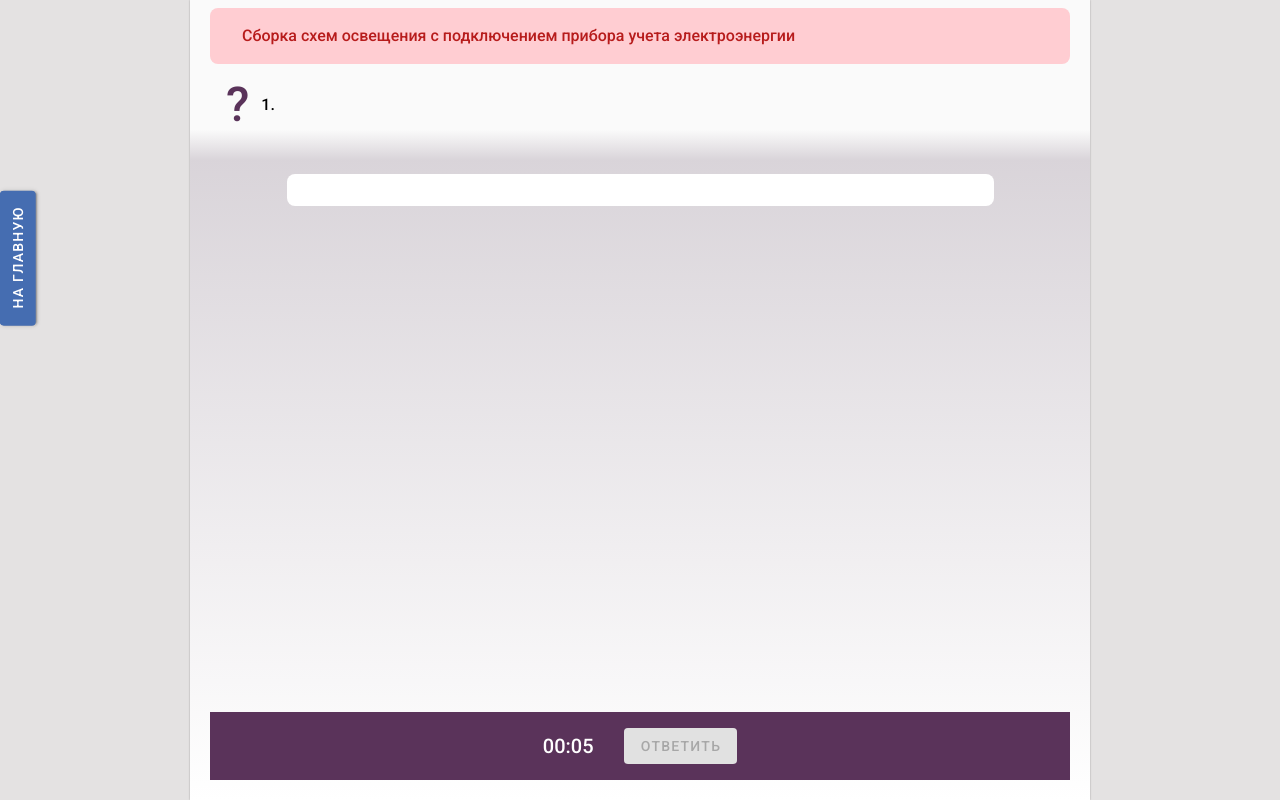
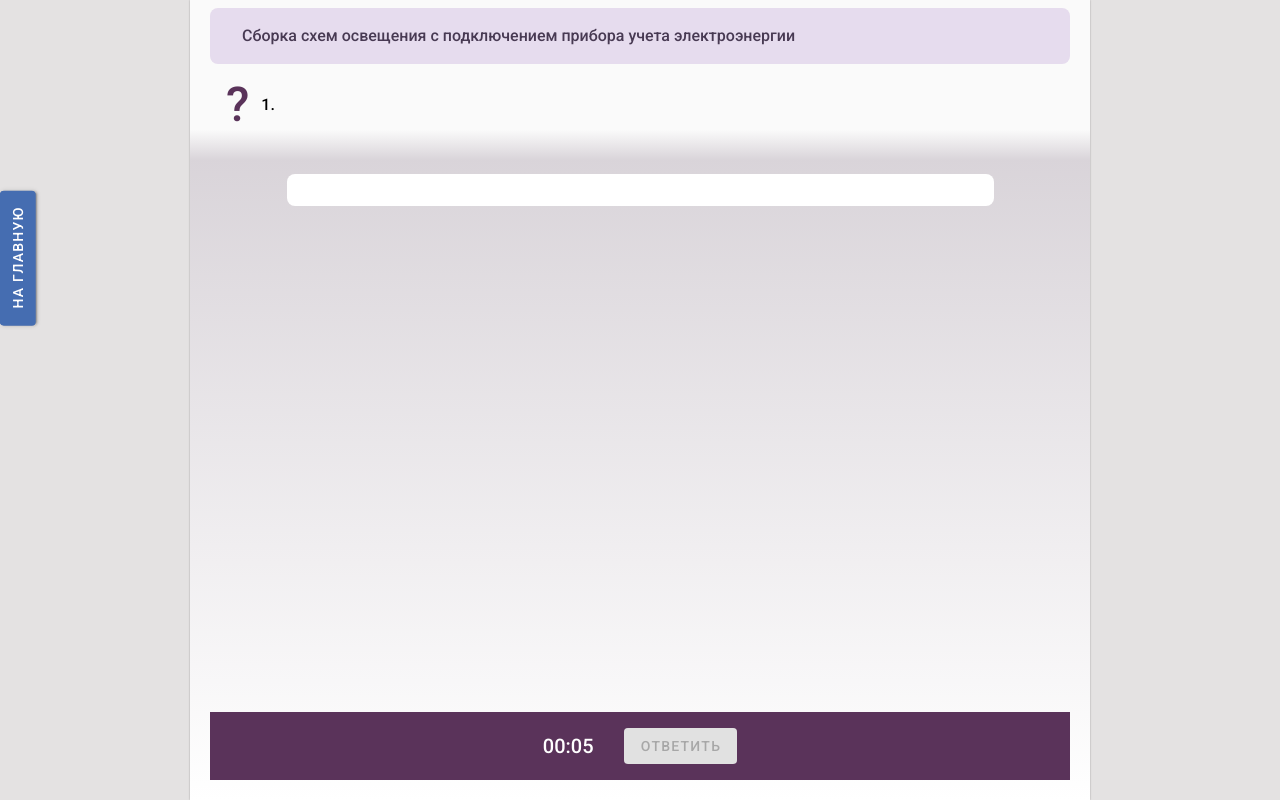
Before and after one commit to qbclub/college, a Vue app: page /test in a window 1280 px wide. Built offline with nearby package versions, Linux system fonts and the light colour scheme.

Commit message:
changed title colors in test and quiz

```diff
--- a/src/components/Quiz.vue
+++ b/src/components/Quiz.vue
@@ -144,7 +144,10 @@ watch(done, (value) => {
 <template>
   <div class="container">
 		<div class="w-100 d-flex flex-column">
-			<div class="w-100 font-weight-light pt-4 pr-8 pb-4 pl-8 rounded-lg bg-red-lighten-4 text-red-darken-4">
+			<div
+				class="w-100 font-weight-light pt-4 pr-8 pb-4 pl-8 rounded-lg"
+				style="color: #483a53; background: #e6dcee;"
+			>
 				{{ test.title }}
 			</div>
 
--- a/src/components/Test.vue
+++ b/src/components/Test.vue
@@ -147,7 +147,10 @@ watch(done, (value) => {
 <template>
   <div class="container">
 		<div class="w-100 d-flex flex-column">
-			<div class="w-100 font-weight-light pt-4 pr-8 pb-4 pl-8 rounded-lg bg-red-lighten-4 text-red-darken-4">
+			<div
+				class="w-100 font-weight-light pt-4 pr-8 pb-4 pl-8 rounded-lg"
+				style="color: #483a53; background: #e6dcee;"
+			>
 				{{ content.theme }}
 			</div>
 
```
